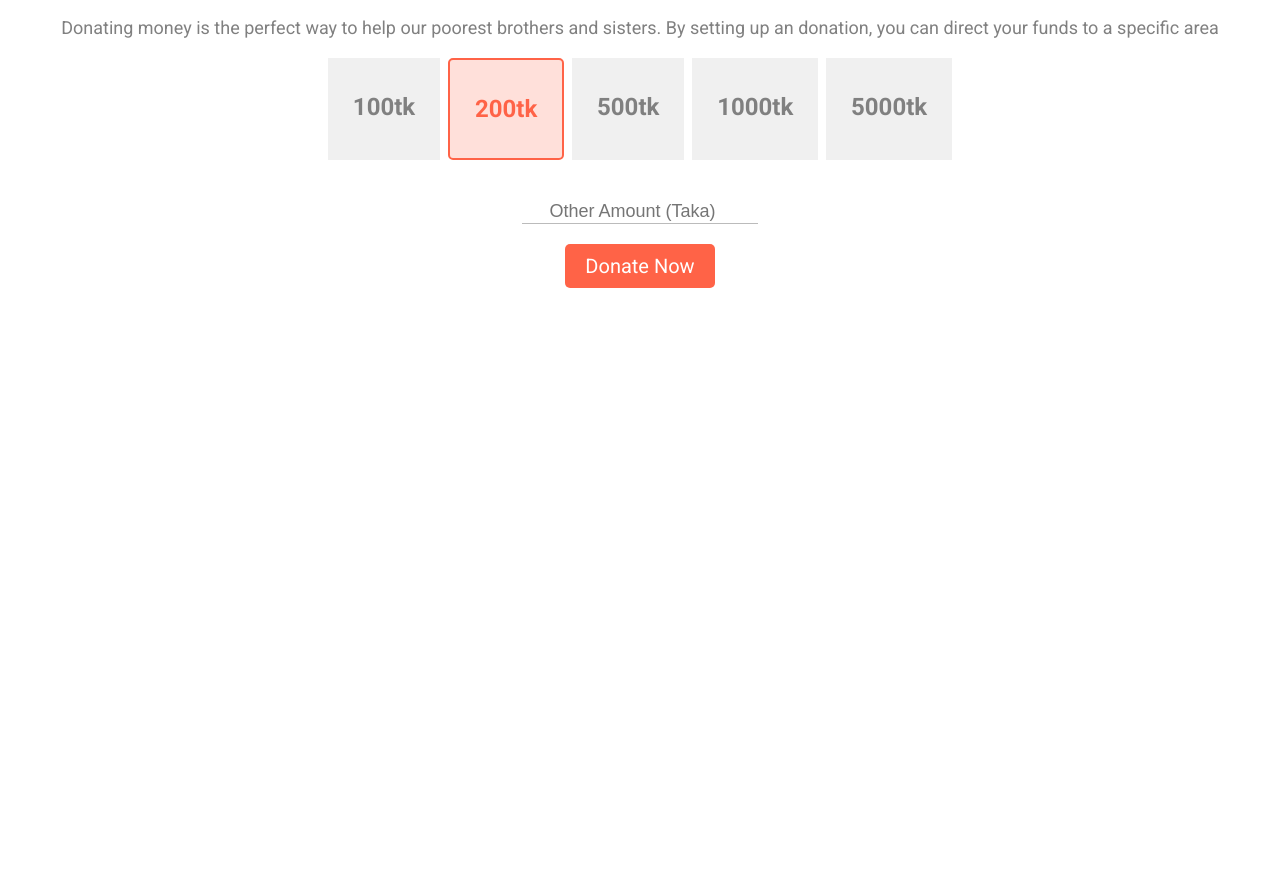
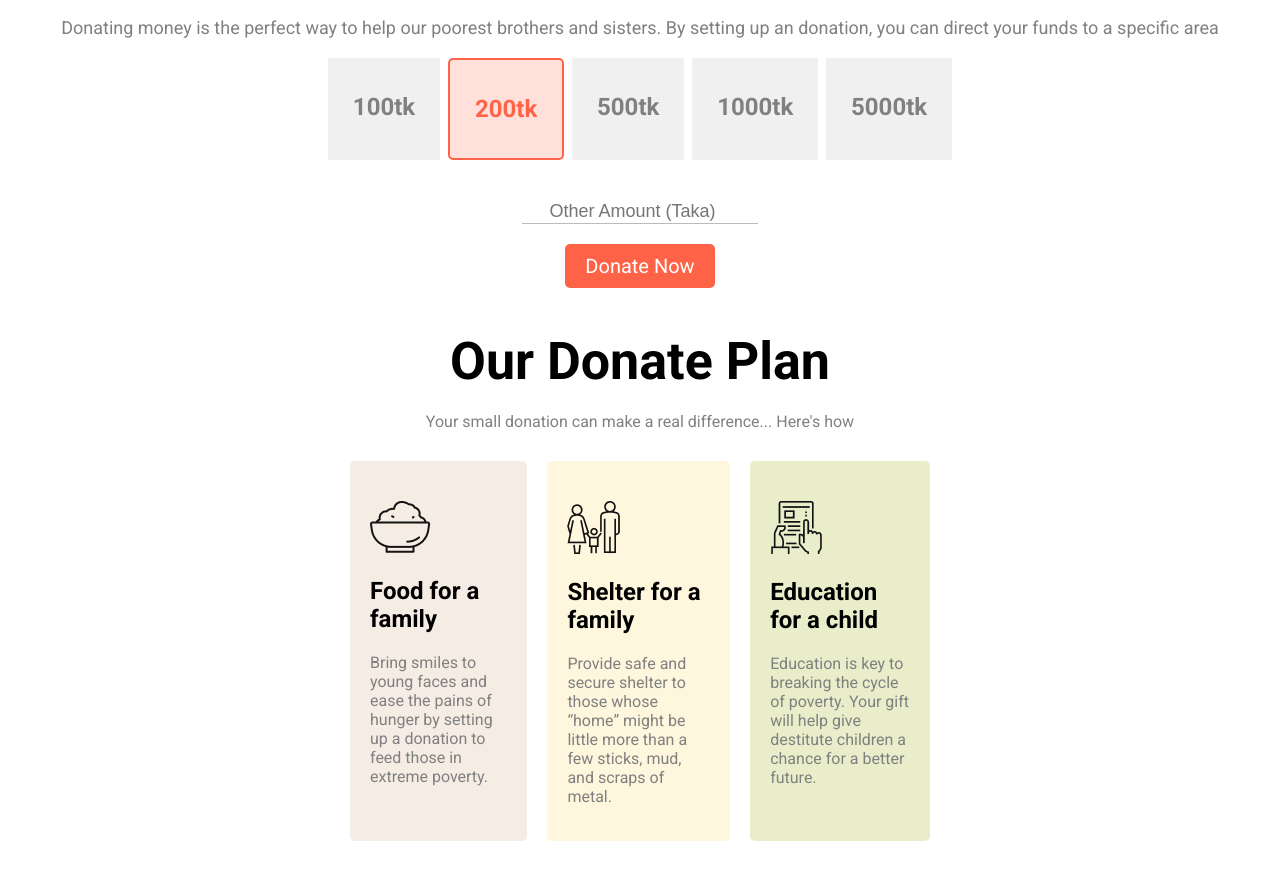
Before and after one commit to FerdousFardin/donate-today, a plain HTML site: page index.html in a window 1280 px wide. Shown: the part 907-1786 px from the top of the page. Before the commit the page ends 1195 px from the top, so only its background shows below. Drawn offline with Linux system fonts and the light colour scheme.

Commit message:
third-section added

```diff
--- a/index.html
+++ b/index.html
@@ -22,12 +22,12 @@
     <div class="button "><a  target="_blank" href="#">Donate Now</a></div>
    </div>
    </section>
-   <section class="donate-now">
+   <section class="donate-now ">
     <div class="container">
         <h1 class="black-color big-font">Donate Today</h1>
         <p>Donating money is the perfect way to help our poorest brothers and sisters. By setting up an donation, you can direct your funds to a specific area</p>
     </div>
-    <div class="money-amount ">
+    <div class="money-amount flexible-item">
         <div class="other-amount"><h1>100tk</h1></div>
         <div class="select"><h1>200tk</h1></div>
         <div class="other-amount"><h1>500tk</h1></div>
@@ -41,5 +41,22 @@
         <a href="#" target="_blank">Donate Now</a>
     </div>
     </section>
+    <section class="donate-plan">
+        <div class="container">
+            <h1 class="big-font black-color">
+                Our Donate Plan
+            </h1>
+            <p>
+                Your small donation can make a real difference...
+                Here's how
+            </p>
+            <div class="space flexible-item">
+                <div class="plans plan-1"><img src="/icons/food.png" alt=""><h1 class="black-color">Food for a family</h1><p>Bring smiles to young faces and ease the pains of hunger by setting up a donation to feed those in extreme poverty.
+                </p></div>
+                <div class="plans plan-2"><img src="/icons/shelter.png" alt=""><h1 class="black-color">Shelter for a family</h1><p>Provide safe and secure shelter to those whose “home” might be little more than a few sticks, mud, and scraps of metal.</p></div>
+                <div class="plans plan-3"><img src="/icons/Frame-1.png" alt=""><h1 class="black-color">Education for a child</h1><p>Education is key to breaking the cycle of poverty. Your gift will help give destitute children a chance for a better future.</p></div>
+            </div>
+        </div>
+    </section>
 </body>
 </html>
--- a/style.css
+++ b/style.css
@@ -63,7 +63,7 @@ p {
     color: grey;
 
 }
-.money-amount{
+.flexible-item{
     display: flex;
     flex-direction: row;
     justify-content: space-evenly;
@@ -97,3 +97,25 @@ color: black;
 .donate-now p{
     font-size: large;
 }
+.donate-plan{
+    color: grey;
+}
+.plans{
+    height: 300px;
+    text-align: left;
+    margin: 10px;
+    padding: 40px 20px;
+    border-radius: 5px ;
+
+
+
+}
+.plan-1{
+    background-color: #f5ece4;
+}
+.plan-2{
+     background-color: #fff6de;
+}
+.plan-3{
+    background-color: #e9edc9;
+}
```
